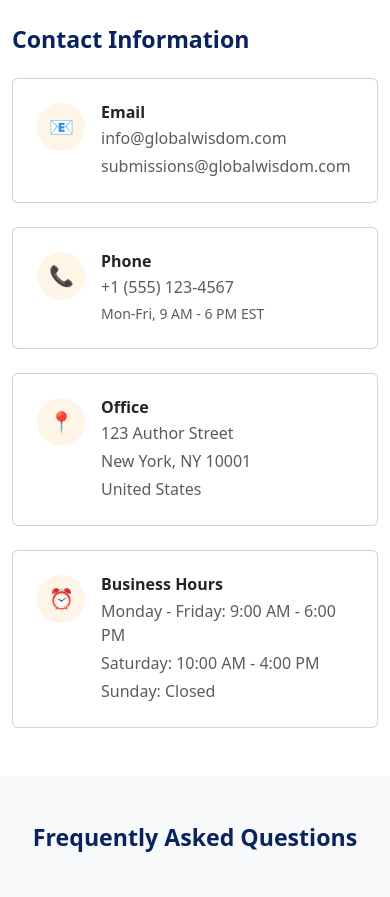
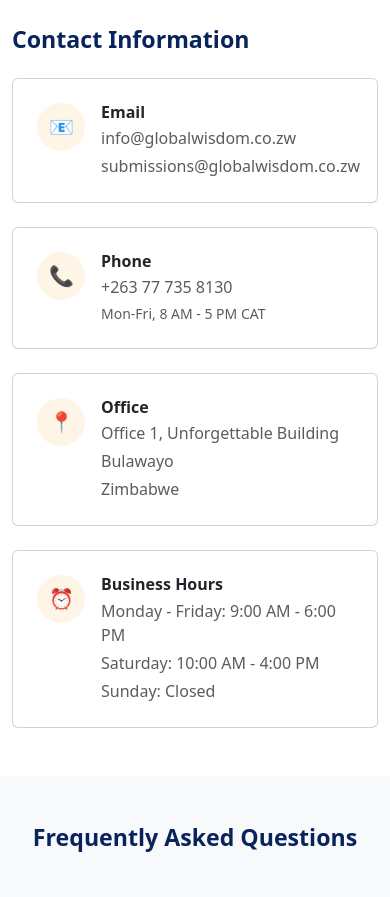
Before and after one commit to Aurora-Systems/global_wisdom, a Next.js app: page /contact in a window 390 px wide. Shown: the part 1100-1997 px from the top of the page. Built offline with nearby package versions, Linux system fonts and the light colour scheme.

Commit message:
feat: Update contact information with new email, phone, and office address

```diff
--- a/app/contact/page.tsx
+++ b/app/contact/page.tsx
@@ -102,8 +102,8 @@ export default function Contact() {
                     </div>
                     <div>
                       <h3 className="h6 fw-semibold text-navy mb-1">Email</h3>
-                      <p className="text-muted mb-1">info@globalwisdom.com</p>
-                      <p className="text-muted mb-0">submissions@globalwisdom.com</p>
+                      <p className="text-muted mb-1">info@globalwisdom.co.zw</p>
+                      <p className="text-muted mb-0">submissions@globalwisdom.co.zw</p>
                     </div>
                   </div>
                 </div>
@@ -117,8 +117,8 @@ export default function Contact() {
                     </div>
                     <div>
                       <h3 className="h6 fw-semibold text-navy mb-1">Phone</h3>
-                      <p className="text-muted mb-1">+1 (555) 123-4567</p>
-                      <p className="small text-muted mb-0">Mon-Fri, 9 AM - 6 PM EST</p>
+                      <p className="text-muted mb-1">+263 77 735 8130</p>
+                      <p className="small text-muted mb-0">Mon-Fri, 8 AM - 5 PM CAT</p>
                     </div>
                   </div>
                 </div>
@@ -132,9 +132,9 @@ export default function Contact() {
                     </div>
                     <div>
                       <h3 className="h6 fw-semibold text-navy mb-1">Office</h3>
-                      <p className="text-muted mb-1">123 Author Street</p>
-                      <p className="text-muted mb-1">New York, NY 10001</p>
-                      <p className="text-muted mb-0">United States</p>
+                      <p className="text-muted mb-1">Office 1, Unforgettable Building</p>
+                      <p className="text-muted mb-1">Bulawayo</p>
+                      <p className="text-muted mb-0">Zimbabwe</p>
                     </div>
                   </div>
                 </div>
```
